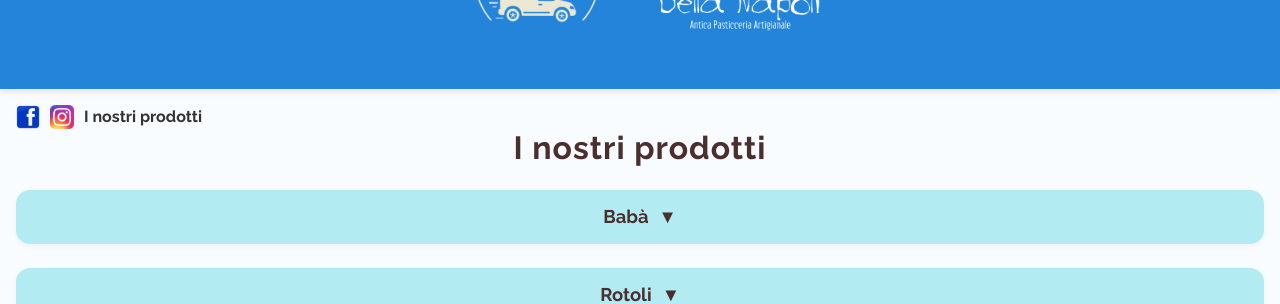
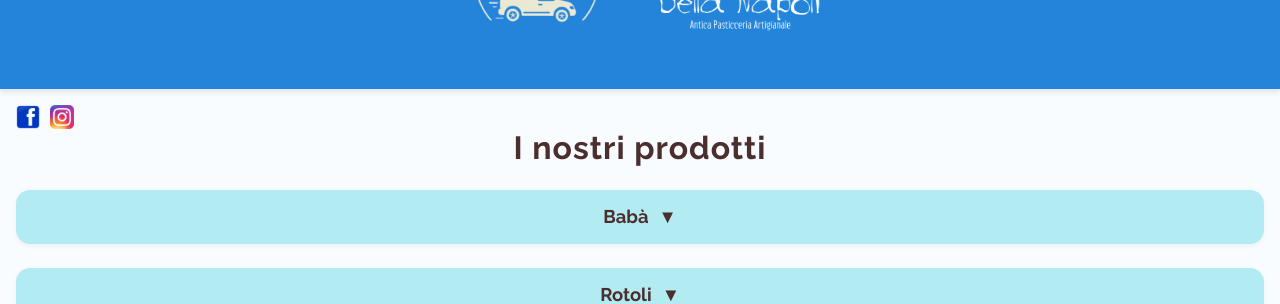
Before and after one commit to FedeNoce/fedenoce.github.io, a Jekyll site: the page eatsweet/index.html, which Jekyll copies as it is, in a window 1280 px wide. Shown: the part 137-441 px from the top of the page. Built offline with Jekyll 4.4.1, drawn with Linux system fonts in a browser that asks for light colours.

Commit message:
modified:   eatsweet/index.html

```diff
--- a/eatsweet/index.html
+++ b/eatsweet/index.html
@@ -111,7 +111,6 @@
       <a href="https://www.instagram.com/YourPage" target="_blank" rel="noopener">
         <img src="./assets/logo/Instagram_icon.png" alt="Instagram" class="social-icon">
       </a>
-      <span class="products-text">I nostri prodotti</span>
     </div>
 
     <h1>I nostri prodotti</h1>
```
